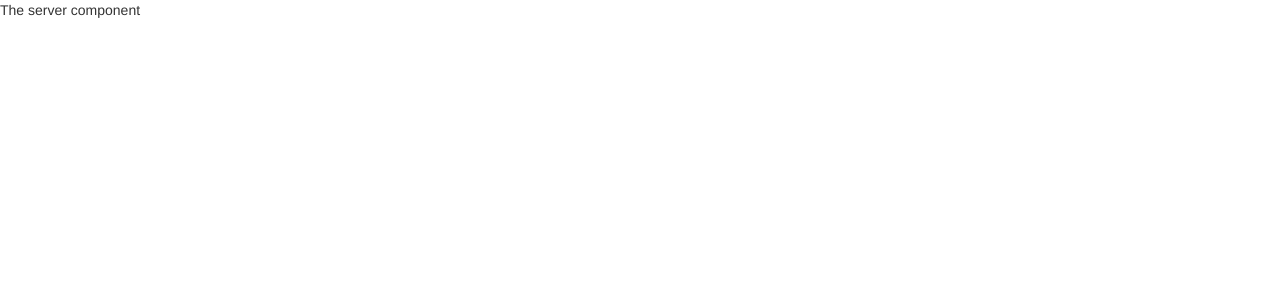
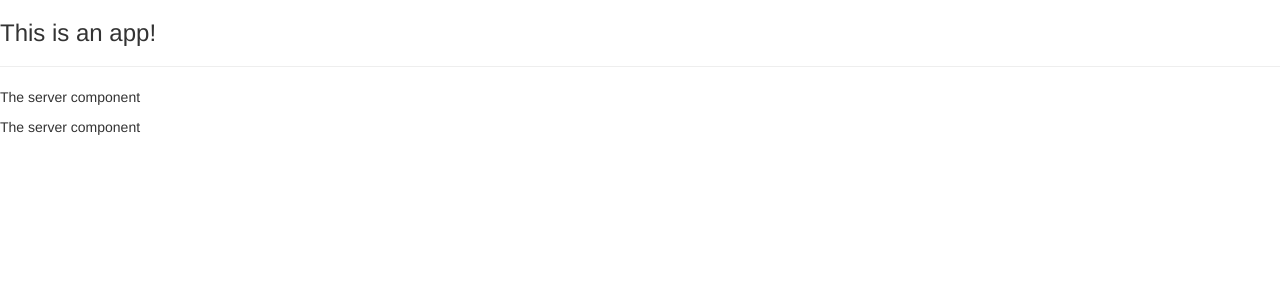
Before and after one commit to ArthurZPC/angular-learning, an Angular app: page / in a window 1280 px wide. Shown: the top 300 px of the page. Built offline with nearby package versions, Linux system fonts and the light colour scheme.

Commit message:
#021 lesson :
- generated servers component via cli
- used it in UI

```diff
--- a/src/app/app.component.html
+++ b/src/app/app.component.html
@@ -1 +1,3 @@
-<app-server></app-server>
+<h3>This is an app!</h3>
+<hr />
+<app-servers></app-servers>
--- a/src/app/app.component.ts
+++ b/src/app/app.component.ts
@@ -1,11 +1,11 @@
 import { Component } from '@angular/core';
 import { RouterOutlet } from '@angular/router';
-import { ServerComponent } from './server/server.component';
+import { ServersComponent } from './servers/servers.component';
 
 @Component({
   selector: 'app-root',
   standalone: true,
-  imports: [RouterOutlet, ServerComponent],
+  imports: [RouterOutlet, ServersComponent],
   templateUrl: './app.component.html',
   styleUrl: './app.component.css',
 })
--- /dev/null
+++ b/src/app/servers/servers.component.html
@@ -0,0 +1 @@
+<app-server></app-server> <app-server></app-server>
```
Also changed, not shown: src/app/servers/servers.component.ts (added, +11 -0 lines), src/app/servers/servers.component.css (added).
